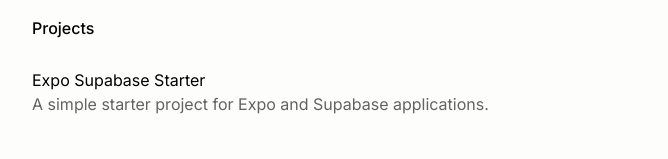
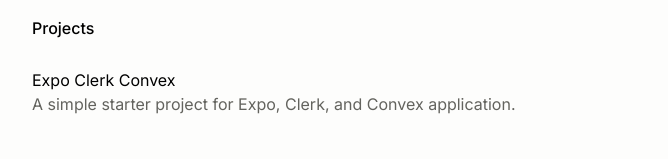
Before and after one commit to flemingvincent/flemingvincent-dev, a Next.js app: page / in a window 1280 px wide. Shown: the part 768-927 px from the top of the page, without its empty margins (296-964 px from the left). Built offline with nearby package versions, Linux system fonts and the light colour scheme.

Commit message:
Update projects

```diff
--- a/src/components/projects.tsx
+++ b/src/components/projects.tsx
@@ -8,9 +8,10 @@ export interface Project {
 
 const data: Project[] = [
   {
-    title: "Expo Supabase Starter",
-    href: "https://github.com/flemingvincent/expo-supabase-starter",
-    description: "A simple starter project for Expo and Supabase applications.",
+    title: "Expo Clerk Convex",
+    href: "https://github.com/flemingvincent/expo-clerk-convex",
+    description:
+      "A simple starter project for Expo, Clerk, and Convex application.",
   },
   {
     title: "Crosswater Turf and Irrigation",
```
